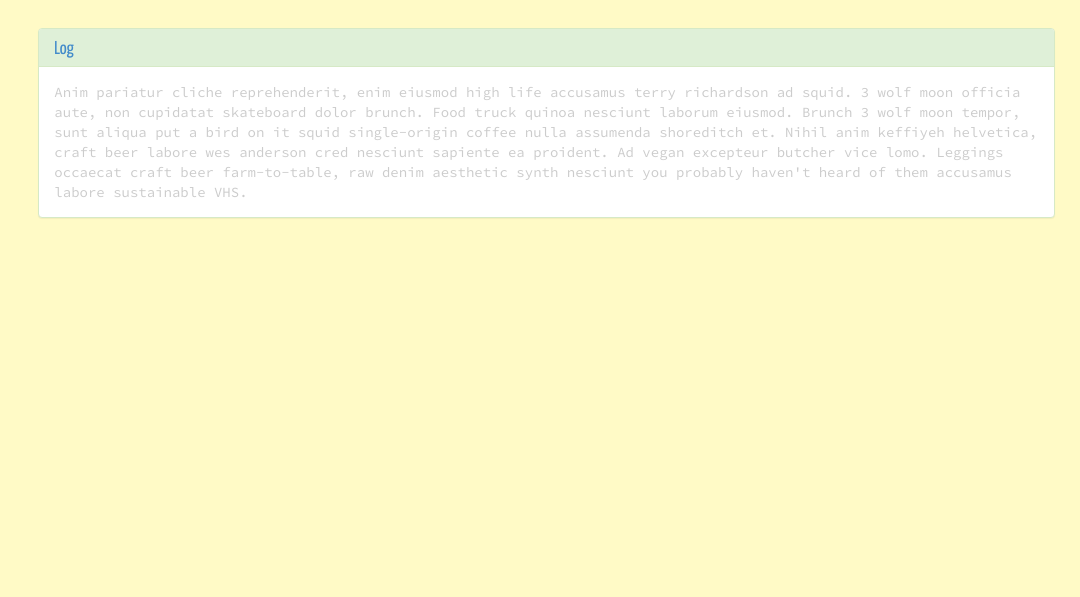
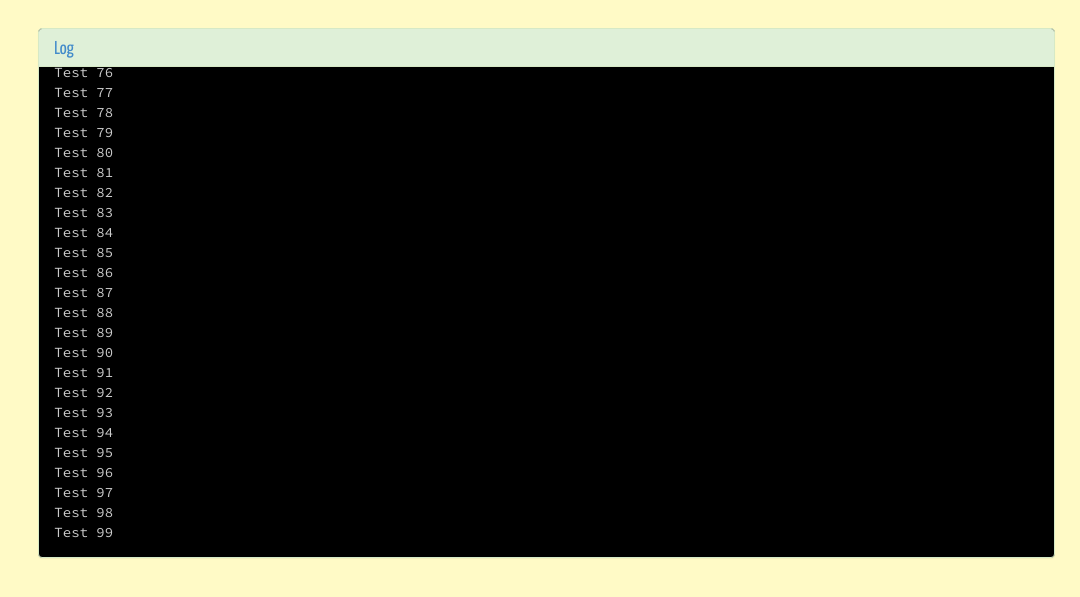
Before and after one commit to hackcasual/ocupus, a Python web app: template flask/templates/receiver.html in a window 1280 px wide. Shown: the part 52-649 px from the top of the page, without its empty margins (200-1280 px from the left). Run offline with Jinja, Linux system fonts and the light colour scheme; the template is opened without the code that fills it, so the values that code supplies are empty; some libraries are stand-ins or nearby versions.

Commit message:
Better logging support

```diff
--- a/flask/static/css/ocupus.css
+++ b/flask/static/css/ocupus.css
@@ -26,14 +26,24 @@ body {
     display: inline-block;
 }
 
+#log {
+    background: #000;
+}
+
 .panel-heading {
     font-family: "YanoneKaffeesatz Regular";
     font-size: 14pt;
     padding: 5px 15px;
+    background: none;
 }
 
 #log-data {
     margin-top: 10px;
+}
+
+#log-information {
+    max-height: 35em;
+    overflow-y: scroll;
 }
 
 .navbar {
--- a/flask/static/js/ocupus.js
+++ b/flask/static/js/ocupus.js
@@ -62,6 +62,7 @@ function getHashParams() {
 var streams = {};
 
 function handlePeerMessage(peer_id, data) {
+  console.log(peer_id + " " + data);
   lastPeerId = peer_id;
   ++message_counter;
 
@@ -197,6 +198,7 @@ function signInCallback() {
 }
 
 function signIn() {
+
   try {
     request = new XMLHttpRequest();
     request.onerror = function(e) {
@@ -258,23 +260,33 @@ function disconnect() {
 
 }
 
+function logLine(line) {
+    $("<div />").text(line).appendTo("#log-information");
+    tailScroll();
+}
+
+scrollTriggered = false;
+
+function tailScroll() {
+    if (!scrollTriggered) {
+      scrollTriggered = true;
+      setTimeout("animateScroll()", 100);
+    }
+}
+
+function animateScroll() {
+    var height = $("#log-information").get(0).scrollHeight;
+    $("#log-information").animate({
+        scrollTop: height
+    }, 200);
+    scrollTriggered = false;
+}
+
 window.onbeforeunload = disconnect;
 
 $(document).ready(function() {
-  var hashConf = getHashParams();
-  if (typeof(hashConf['server']) !== 'undefined') {
-    $("#server").attr("value",hashConf['server']);
-  }
-
-  if (typeof(hashConf['restrict']) !== 'undefined' && hashConf['restrict'] == "y") {
-    $("#dofilter").prop('checked', true);
-  }
-
-  if (typeof(hashConf['auto']) !== 'undefined' && hashConf['auto'] == "y") {
-    connect();
-  }
-
   NProgress.start();
+  console.log("Connecting...");
   connect();
 
 
@@ -286,9 +298,12 @@ $(document).ready(function() {
 
   $( ".selector" ).on( "sortchange", function( event, ui ) {
     for (var s in streams) {
-      attachMediaStream($("#" + s).get(0), streams[s]);
+      $("#" + s).get(0).play();
     }
   } );
 
+ for (var i = 0; i < 100; i++) {
+  logLine("Test " + i);
+ }
 
 });
--- a/flask/templates/receiver.html
+++ b/flask/templates/receiver.html
@@ -46,13 +46,12 @@
 
           </div>
           <div class="row" id="log-data">
-          <div class="panel panel-success"><div class="panel-heading">
+          <div class="panel panel-success" id="log"><div class="panel-heading">
                   <a data-toggle="collapse" data-parent="#log-data" href="#collapseOne">
           Log
         </a></div>
     <div id="collapseOne" class="panel-collapse collapse in">
-      <div class="panel-body">
-        Anim pariatur cliche reprehenderit, enim eiusmod high life accusamus terry richardson ad squid. 3 wolf moon officia aute, non cupidatat skateboard dolor brunch. Food truck quinoa nesciunt laborum eiusmod. Brunch 3 wolf moon tempor, sunt aliqua put a bird on it squid single-origin coffee nulla assumenda shoreditch et. Nihil anim keffiyeh helvetica, craft beer labore wes anderson cred nesciunt sapiente ea proident. Ad vegan excepteur butcher vice lomo. Leggings occaecat craft beer farm-to-table, raw denim aesthetic synth nesciunt you probably haven't heard of them accusamus labore sustainable VHS.
+      <div class="panel-body" id="log-information">
       </div>
     </div>
           </div>
```
Also changed, not shown: scripts/peerconnection_client.py (+19 -4 lines).
